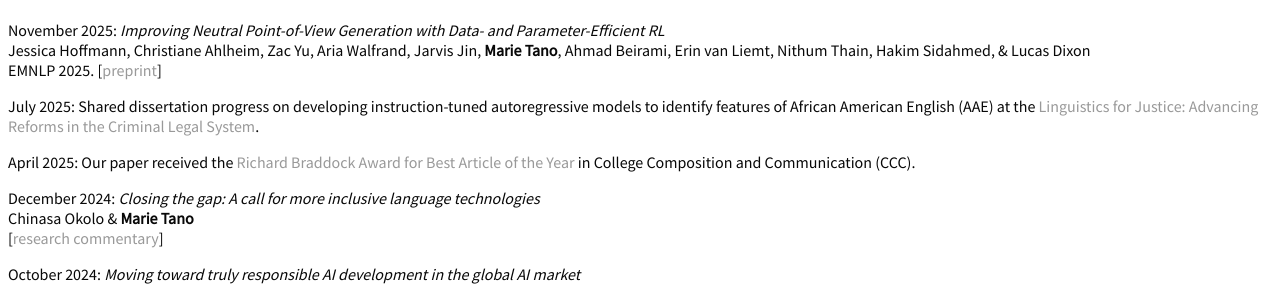
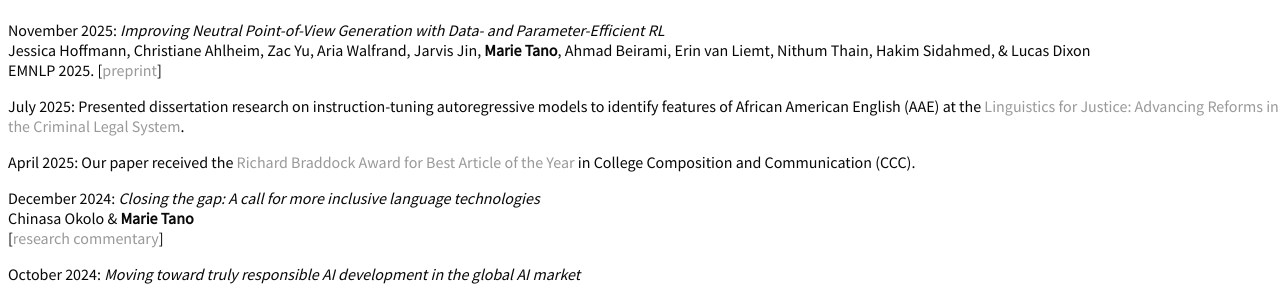
Before and after one commit to mariemmanue/mariemmanue, a Jekyll site: the page built from index.md, in a window 1280 px wide. Shown: the part 1807-2093 px from the top of the page. Built offline with Jekyll 4.4.1, drawn with Linux system fonts in a browser that asks for light colours.

Commit message:
Update index.md

```diff
--- a/index.md
+++ b/index.md
@@ -15,7 +15,7 @@ November 2025: *Improving Neutral Point-of-View Generation with Data- and Parame
 Jessica Hoffmann, Christiane Ahlheim, Zac Yu, Aria Walfrand, Jarvis Jin, **Marie Tano**, Ahmad Beirami, Erin van Liemt, Nithum Thain, Hakim Sidahmed, & Lucas Dixon<br>
 EMNLP 2025. [[preprint](https://arxiv.org/abs/2503.03654)]
 
-July 2025: Shared dissertation progress on developing instruction-tuned autoregressive models to identify features of African American English (AAE) at the [Linguistics for Justice: Advancing Reforms in the Criminal Legal System](https://sites.google.com/view/linguisticsforjustice).
+July 2025: Presented dissertation research on instruction-tuning autoregressive models to identify features of African American English (AAE) at the [Linguistics for Justice: Advancing Reforms in the Criminal Legal System](https://sites.google.com/view/linguisticsforjustice).
 
 April 2025: Our paper received the [Richard Braddock Award for Best Article of the Year](https://cccc.ncte.org/cccc/awards/braddock) in College Composition and Communication (CCC).
 
```
